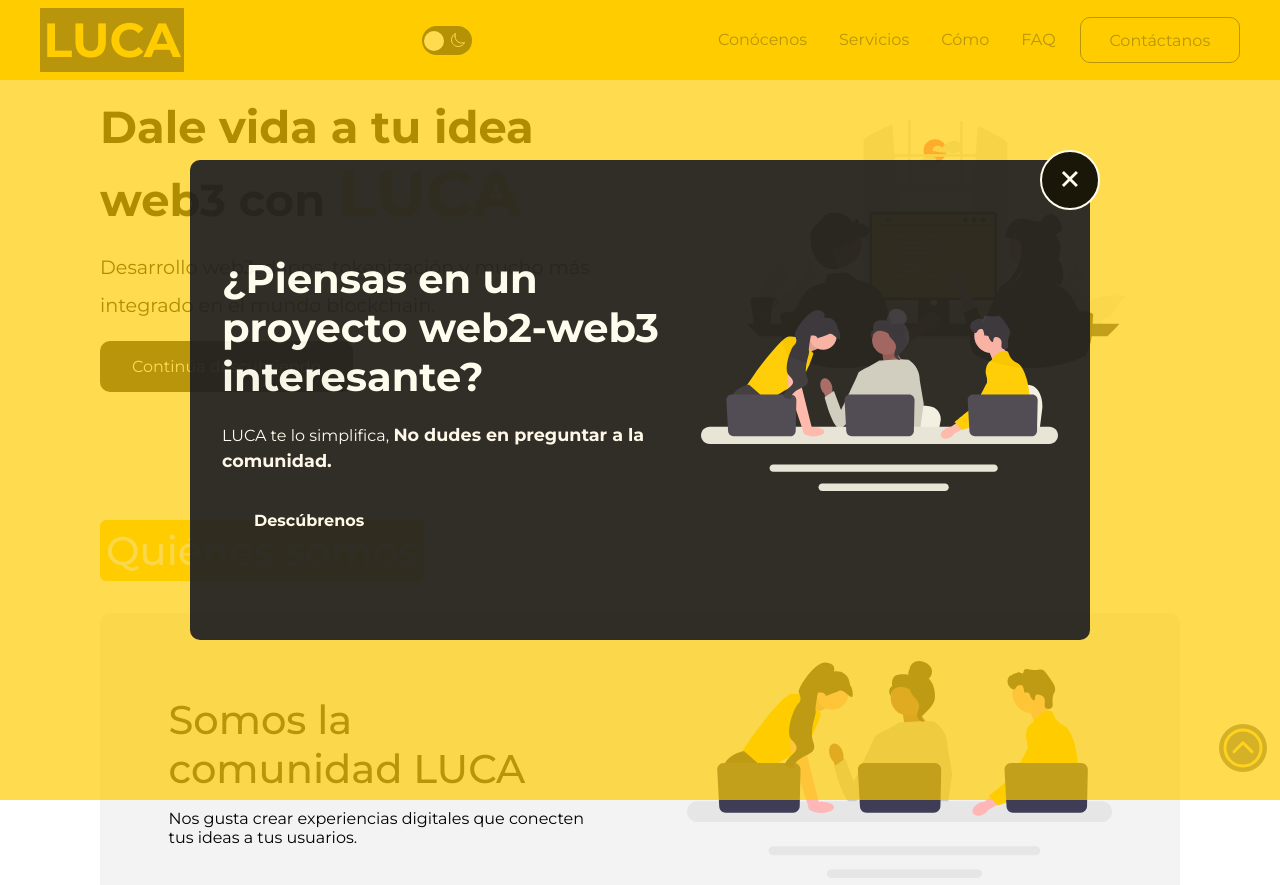
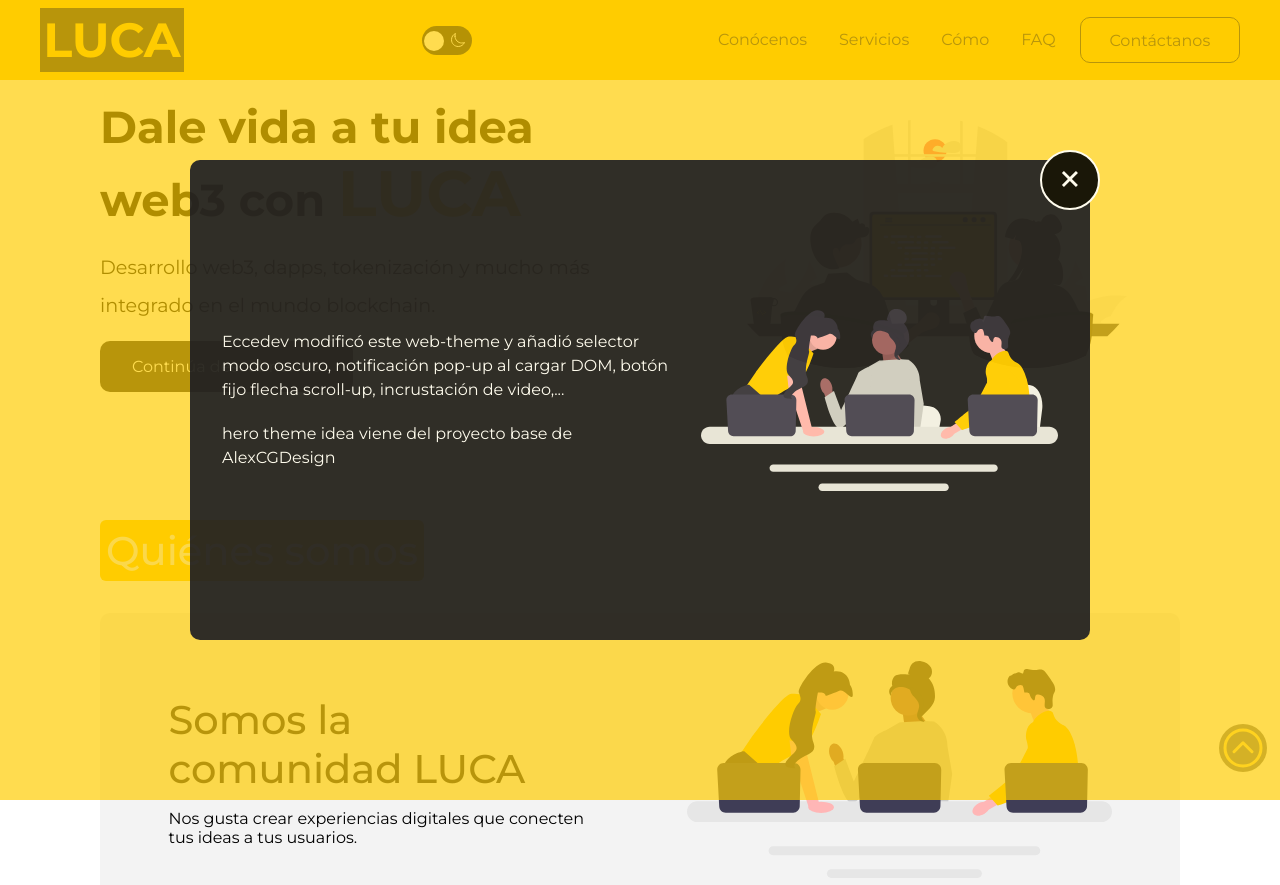
Before and after one commit to Eccedev/web-hero, a plain HTML site: page index.html in a window 1280 px wide. Shown: the top 885 px of the page. Drawn offline with nearby package versions, Linux system fonts and the light colour scheme.

Commit message:
Update index.html

```diff
--- a/index.html
+++ b/index.html
@@ -19,9 +19,14 @@
     <section class="modal">
         <div class="modal__container">
             <article class="modal__texts">
+                <p class="modal__paragraph">Eccedev modificó este web-theme y añadió selector modo oscuro, notificación pop-up al cargar DOM,
+                    botón fijo flecha scroll-up, incrustación de video,...</p>
+                    <p class="modal__paragraph">hero theme idea viene del proyecto base de AlexCGDesign</p>
+                <!--
                 <h2 class="modal__title">¿Piensas en un proyecto web2-web3 interesante?</h2>
                 <p class="modal__paragraph">LUCA te lo simplifica, <span class="modal__messages">No dudes en preguntar a la comunidad.</span></p>
                 <a href="#quienes__somos" class="modal__cta">Descúbrenos</a>
+                -->
             </article>
 
             <figure class="modal__figure">
```
